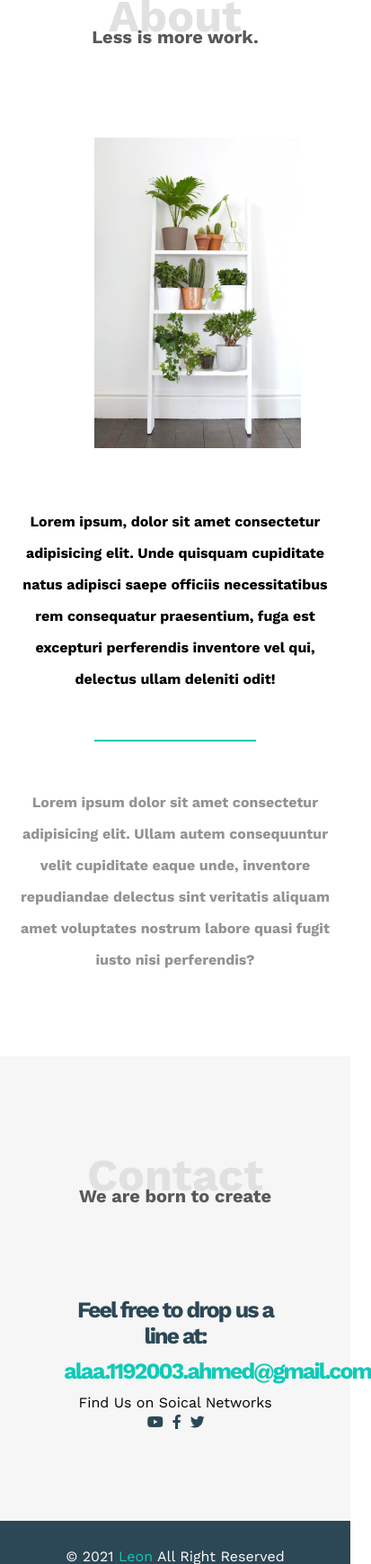
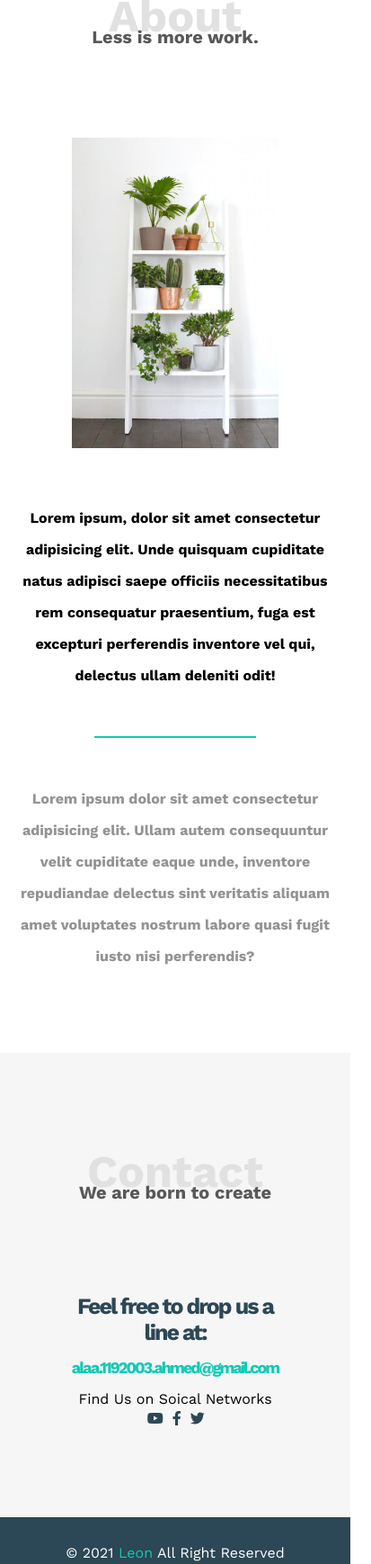
Before and after one commit to Alaashmed/Elzero-first-template, a plain HTML site: page index.html in a window 390 px wide. Shown: the part 5005-6743 px from the top of the page at 90% size, 413 px wide, since content can reach past the window. Drawn offline with nearby package versions, Linux system fonts and the light colour scheme.

Commit message:
Update index.css

```diff
--- a/css/index.css
+++ b/css/index.css
@@ -376,14 +376,15 @@ body {
 }
 
 .about .img-container {
-    width: 50%;
+    width: 230px;
+    height: 345px;
     text-align: center;
     margin-left: auto;
     margin-right: auto;
 }
 
 .about .img-container img {
-    width: 230px;
+    width: 100%
 }
 
 .about .text-container {
@@ -522,6 +523,12 @@ footer .container span {
     margin-bottom: -7px;
 }
 
+@media (max-width: 991px) {
+    .contact .container h3 a {
+        font-size: 18px;
+    }
+}
+
 @media (min-width: 992px) {
     .contact h1 {
         font-size: 90px;
```
